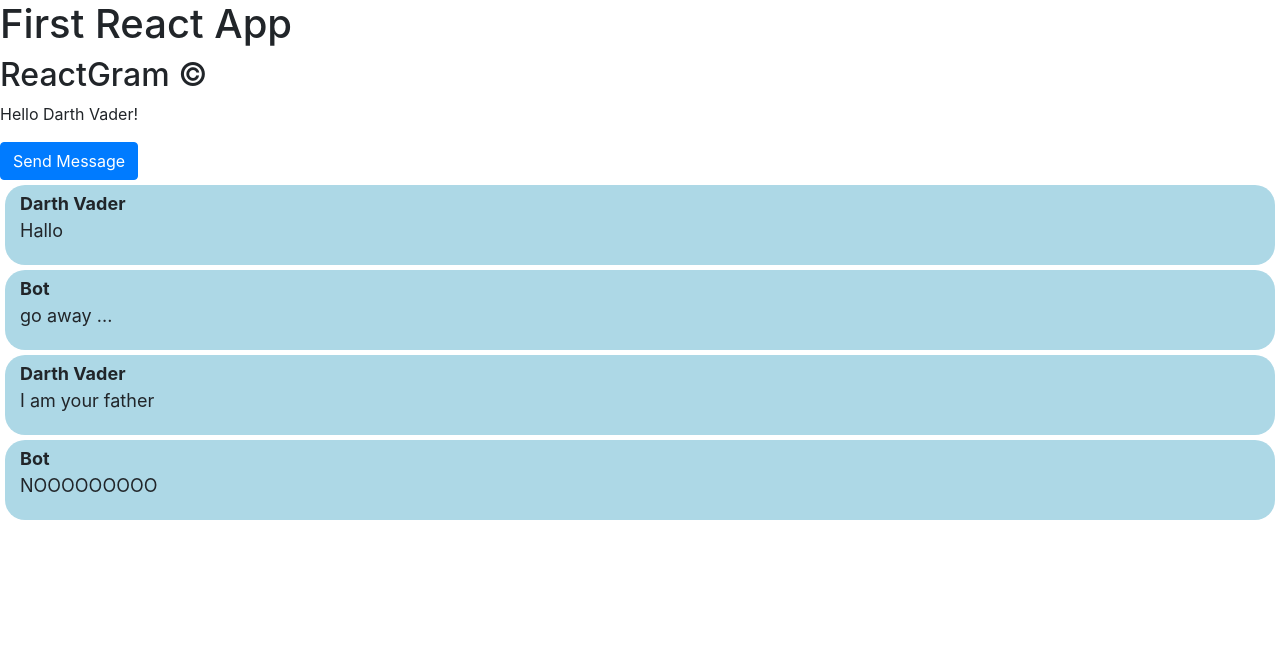
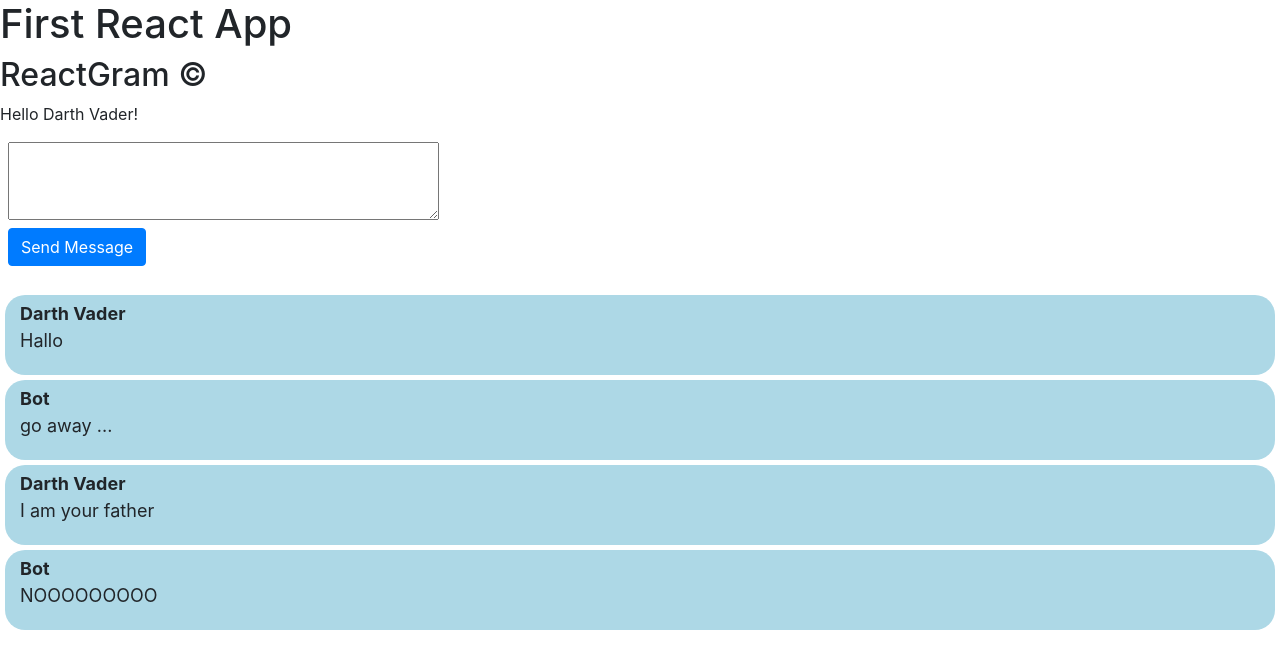
Before and after one commit to rri9/r-prof-2-22022020, a React app in the folder Students/Maxim Sozinov/: page / in a window 1280 px wide. Shown: the top 668 px of the page. Built offline with nearby package versions, Linux system fonts and the light colour scheme.

Commit message:
added input field for new message

```diff
--- a/Students/Maxim Sozinov/src/components/Message/index.js
+++ /dev/null
@@ -1,4 +0,0 @@
-// import msg from './Message.jsx'
-// import './style.css'
-
-//export default msg
--- a/Students/Maxim Sozinov/src/components/MessagesField/MessagesField.jsx
+++ b/Students/Maxim Sozinov/src/components/MessagesField/MessagesField.jsx
@@ -22,30 +22,43 @@ export default class Messages extends Component {
             {
                 user: null,
                 text: 'NOOOOOOOOO'
-            }]
+            }],
+
+            newMessage: ''
         };
+
         this.addNewMessage = this.addNewMessage.bind(this);
+        this.handleChange = this.handleChange.bind(this);
     }
 
     addNewMessage () {
         this.setState({
-            msgArray: this.state.msgArray.concat({user: 'Darth Vader', text: 'Normal'})
-        })
+            msgArray: this.state.msgArray.concat({user: 'Darth Vader', text: this.state.newMessage})
+        });
+    }
+
+    handleChange (event) {
+        this.setState({
+            newMessage: event.target.value
+        });
     }
 
     render() {
         //let user = this.props.usr
         let { usr } = this.props;
 
+/* jshint ignore:start */
         let MessagesArr = this.state.msgArray.map(message => <Message sender={ message.user } text={ message.text }/>)
 
         return (
             <div className="wrapper">
                 <h2>ReactGram &copy;</h2>
                 <p>Hello { usr }!</p>
-                <button className="btn btn-primary" onClick={this.addNewMessage}>Send Message</button>
+                <textarea className="d-block m-2" onChange={ this.handleChange } value = { this.state.newMessage } rows="3" cols="40" />
+                <button className="btn btn-primary mx-2 mb-4" onClick={ this.addNewMessage }>Send Message</button>
                 { MessagesArr }
             </div>
         )
+/* jshint ignore:end */
     }
 }
--- a/Students/Maxim Sozinov/src/index.jsx
+++ b/Students/Maxim Sozinov/src/index.jsx
@@ -6,6 +6,7 @@ import Messages from './components/MessagesField/MessagesField.jsx';
 
 let user = 'Darth Vader';
 
+/* jshint ignore:start */
 ReactDom.render (
     <Messages usr={ user }/>,
     document.getElementById('app')
```
Also changed, not shown: Students/Maxim Sozinov/src/components/Message/Message.jsx (+5 -2 lines).
